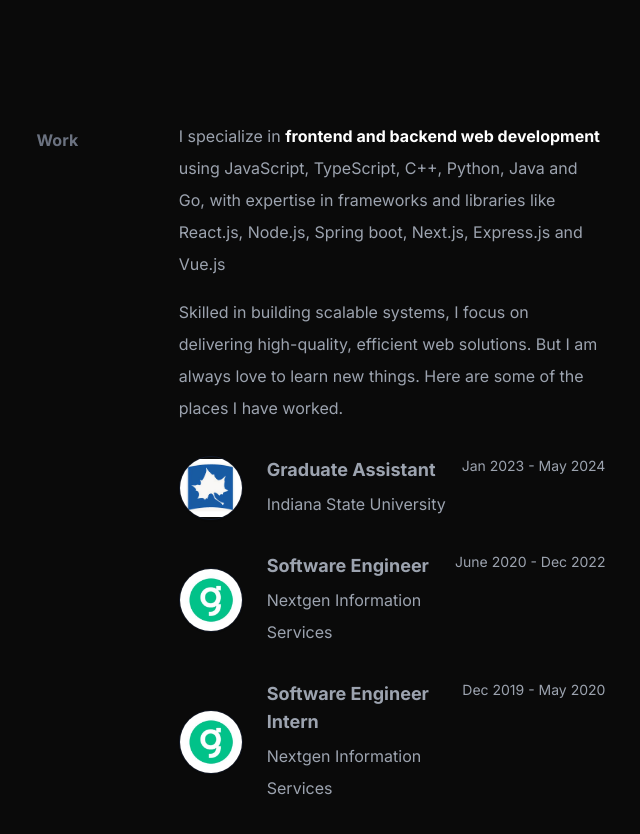
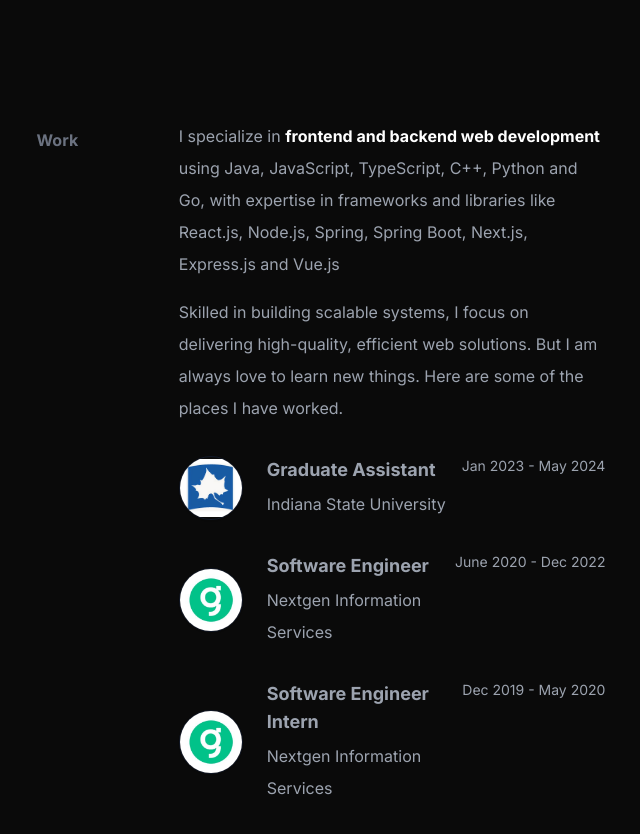
Before and after one commit to Ridhimachebolu/Portfolio, a Next.js app: page /about in a window 1280 px wide. Shown: the part 980-1814 px from the top of the page, without its empty margins (319-959 px from the left). Built offline with nearby package versions, Linux system fonts and the light colour scheme.

Commit message:
changes spellings

```diff
--- a/app/about/page.jsx
+++ b/app/about/page.jsx
@@ -125,8 +125,8 @@ const page = () => {
                   <span className="font-bold text-white">
                     frontend and backend web development
                   </span>{" "}
-                  using JavaScript, TypeScript, C++, Python, Java and Go, with
-                  expertise in frameworks and libraries like React.js, Node.js, Spring boot,
+                  using Java, JavaScript, TypeScript, C++, Python and Go, with
+                  expertise in frameworks and libraries like React.js, Node.js, Spring, Spring Boot,
                   Next.js, Express.js and Vue.js
                 </p>
                 <p>
```
